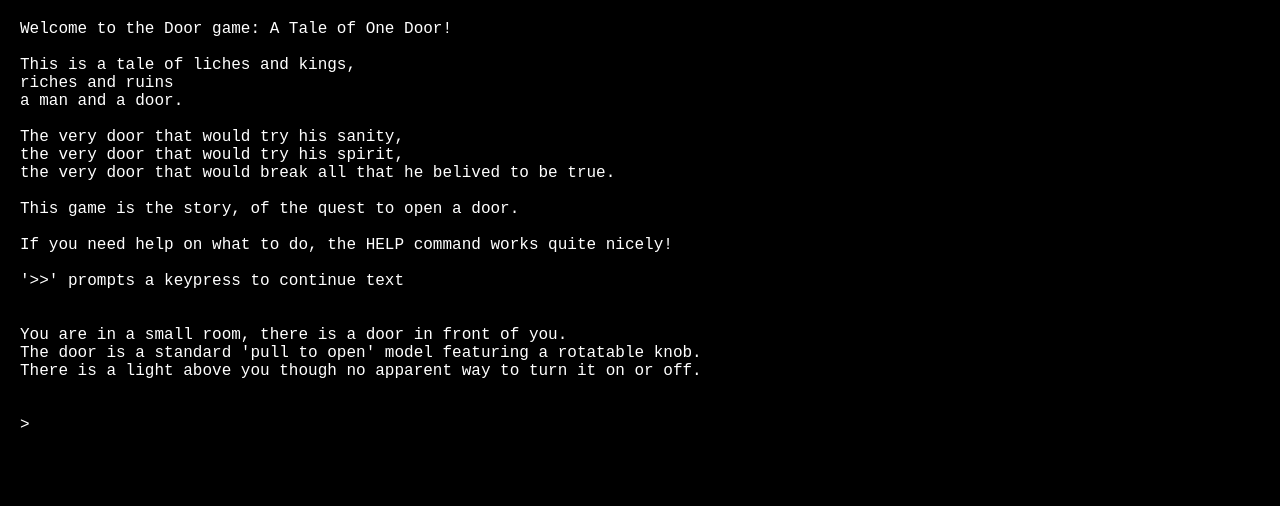
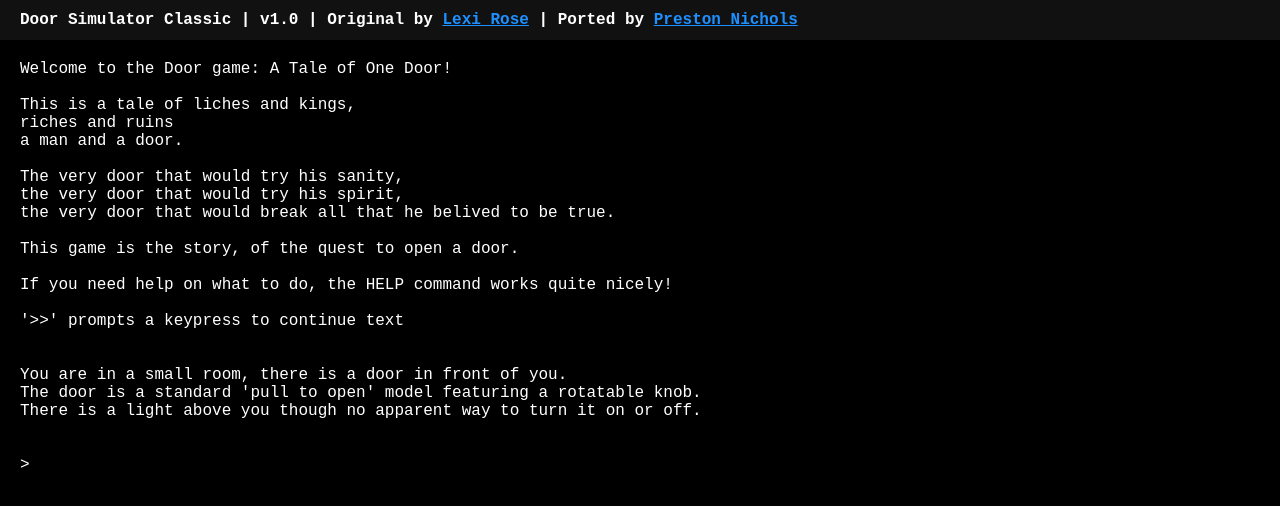
Before and after one commit to TiredBoxfan/door-sim-classic, a website with bundled scripts: page index.html in a window 1280 px wide. Built offline with nearby package versions, Linux system fonts and the light colour scheme.

Commit message:
Added Header Credits

```diff
--- a/index.html
+++ b/index.html
@@ -7,6 +7,7 @@
         <link rel="stylesheet" href="style.css" />
     </head>
     <body>
+        <header id="header"><span>Door Simulator Classic | v1.0 | Original by <a href="https://rosiemoo.itch.io/">Lexi Rose</a> | Ported by <a href="https://prestosaur.itch.io/">Preston Nichols</a></span></header>
         <div id="terminal">
             <div id="output" class="font-color"></div>
             <div id="input-line">
--- a/style.css
+++ b/style.css
@@ -17,8 +17,32 @@ body {
     font-family: "Courier New", Courier, monospace;
 }
 
+#header {
+    position: fixed;
+    top: 0;
+    left: 0;
+    width: 100%;
+    height: 40px;
+    background-color: #111;
+    color: #fff;
+    font-family: "Courier New", Courier, monospace;
+    display: flex;
+    z-index: 10;
+    align-items: center;
+    padding-left: 20px;
+    font-weight: bold;
+}
+
+a {
+    color: dodgerblue;
+}
+
 #terminal {
-    height: 100%;
+    position: absolute;
+    top: 40px;
+    bottom: 0;
+    left: 0;
+    right: 0;
     overflow-y: auto;
     display: flex;
     flex-direction: column;
```
